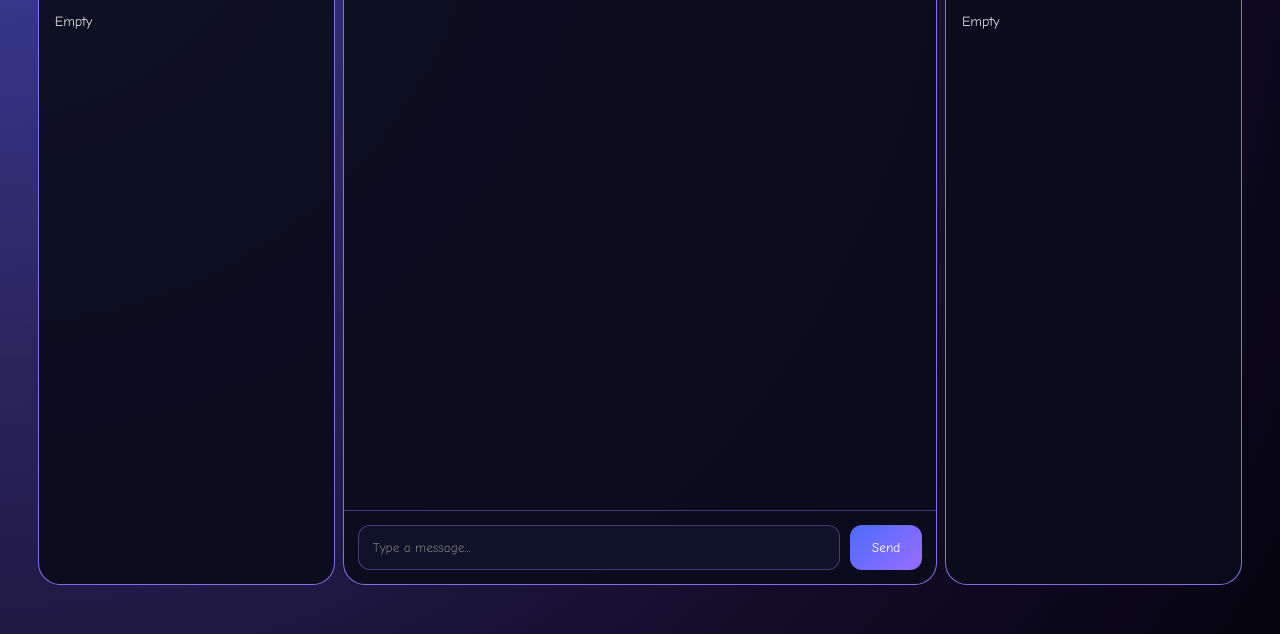
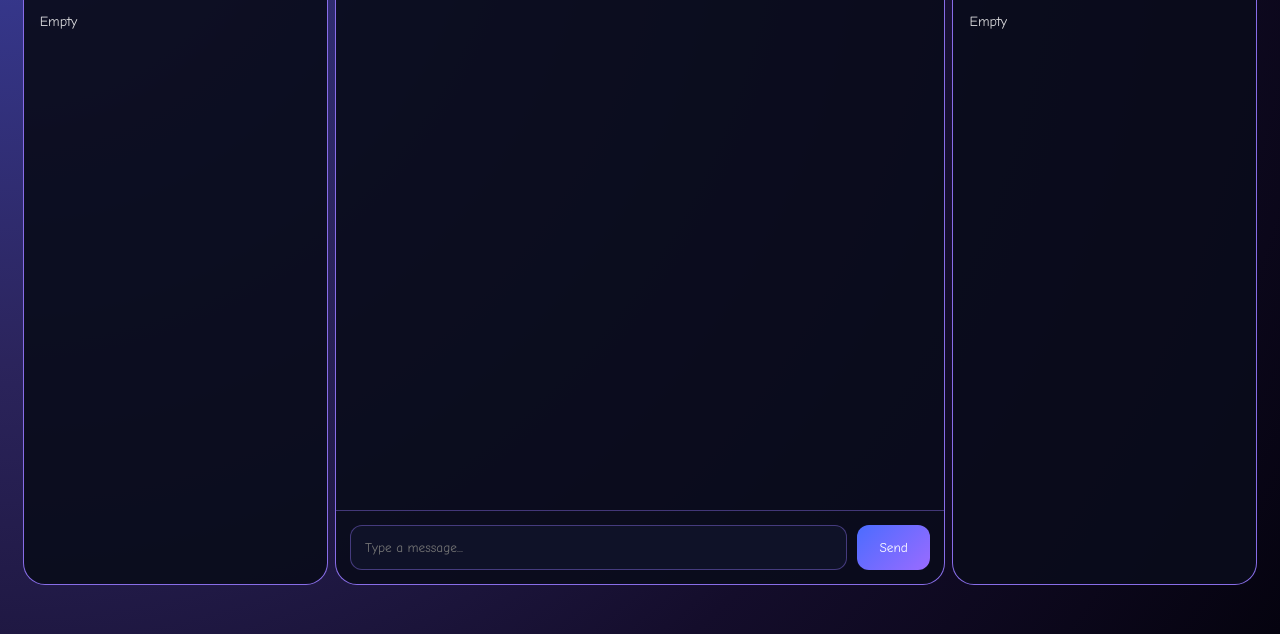
Before and after one commit to tishkatishka1-dotcom/flirt-chat-platform, a website: page chat.html in a window 1280 px wide. Shown: the part 166-800 px from the top of the page. Drawn offline with Linux system fonts and the light colour scheme.

Commit message:
Update chat.html

```diff
--- a/chat.html
+++ b/chat.html
@@ -13,7 +13,7 @@
 
     body {
       margin: 0;
-      padding: 0.5cm 1cm;
+      padding: 0.5cm 0.6cm 0.5cm;
       height: 100vh;
       background: radial-gradient(
         circle at top left,
@@ -180,10 +180,7 @@
 <body>
 
   <div class="top-bar">
-
     <div class="top-left">
-
-      <!-- 🔥 NEW: MAIN MENU BUTTON -->
       <div class="icon-btn" data-title="Main menu">
         <svg viewBox="0 0 24 24">
           <line x1="4" y1="6" x2="20" y2="6"/>
@@ -192,7 +189,6 @@
         </svg>
       </div>
 
-      <!-- EXISTING LEFT ICON GROUP (UNCHANGED) -->
       <div class="icon-group">
         <div class="icon-btn" data-title="Chat">
           <svg viewBox="0 0 24 24">
@@ -214,12 +210,9 @@
           </svg>
         </div>
       </div>
-
     </div>
 
-    <div class="balance-top-btn">
-      Balance
-    </div>
+    <div class="balance-top-btn">Balance</div>
 
     <div class="top-right">
       <div class="icon-group">
@@ -264,7 +257,6 @@
         </div>
       </div>
     </div>
-
   </div>
 
   <div class="main-area">
```
